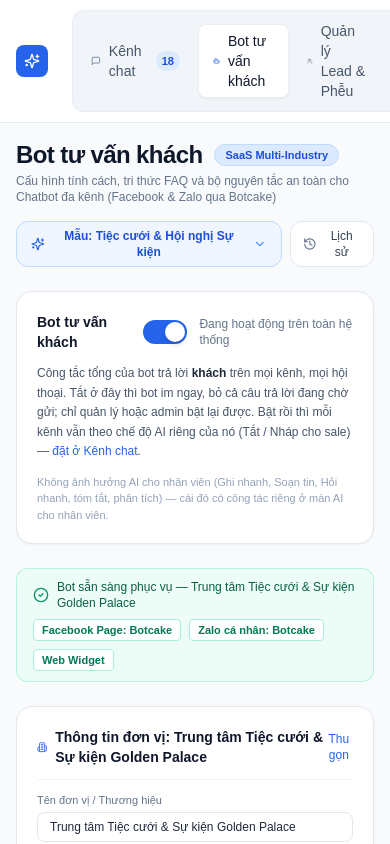
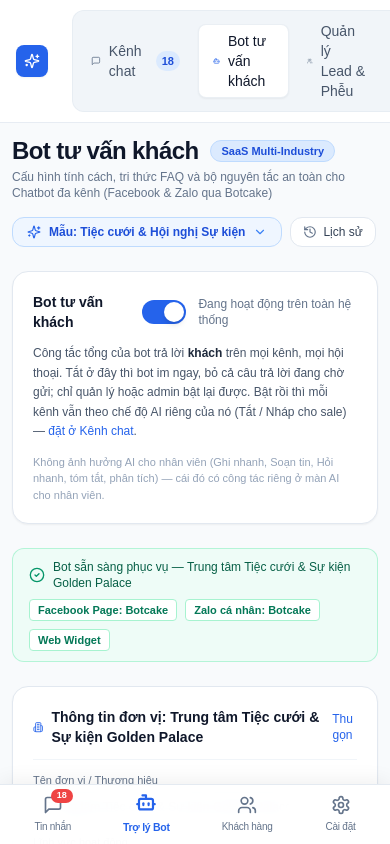
Before and after one commit to tvchinh1423-sys/goldenchat-vibecoding, a Next.js app: page /training in a window 390 px wide. Shown: the top 844 px of the page. Built offline with nearby package versions, Linux system fonts and the light colour scheme.

Commit message:
feat(mobile): cấu hình PWA standalone, icon app và thanh điều hướng Bottom Navigation chuẩn Zalo

```diff
--- a/app/(dashboard)/layout.tsx
+++ b/app/(dashboard)/layout.tsx
@@ -4,6 +4,7 @@ import React from "react";
 import Link from "next/link";
 import { usePathname } from "next/navigation";
 import { MessageSquare, Bot, Users, Search, Sparkles, Settings } from "lucide-react";
+import { MobileBottomNav } from "@/components/mobile-bottom-nav";
 
 export default function DashboardLayout({
   children,
@@ -110,9 +111,12 @@ export default function DashboardLayout({
       </header>
 
       {/* Main Content Area */}
-      <main className="flex-1 p-4 md:p-6 max-w-[1700px] w-full mx-auto">
+      <main className="flex-1 p-3 sm:p-4 md:p-6 pb-20 md:pb-6 max-w-[1700px] w-full mx-auto">
         {children}
       </main>
+
+      {/* Mobile Bottom Navigation Bar (Chuẩn Zalo App) */}
+      <MobileBottomNav />
     </div>
   );
 }
--- a/app/globals.css
+++ b/app/globals.css
@@ -37,4 +37,10 @@
   .panel {
     @apply min-h-0 overflow-hidden rounded-2xl border bg-white shadow-panel;
   }
+  .safe-bottom {
+    padding-bottom: max(env(safe-area-inset-bottom), 12px);
+  }
+  .safe-top {
+    padding-top: max(env(safe-area-inset-top), 12px);
+  }
 }
--- a/app/layout.tsx
+++ b/app/layout.tsx
@@ -1,9 +1,28 @@
-import type { Metadata } from "next";
+import type { Metadata, Viewport } from "next";
 import "./globals.css";
 
+export const viewport: Viewport = {
+  width: "device-width",
+  initialScale: 1,
+  maximumScale: 1,
+  userScalable: false,
+  viewportFit: "cover",
+  themeColor: "#2563eb",
+};
+
 export const metadata: Metadata = {
-  title: "Hộp thư | OmniChat AI",
-  description: "Không gian tư vấn đa kênh của Học viện Kstudy.",
+  title: "OmniChat AI — Hệ thống Chatbot FAQ & Đặt Lịch Tư Vấn Đa Kênh",
+  description: "Giải pháp Chatbot AI Đa kênh (Facebook & Zalo qua Botcake, Web) - VibeCoding 2026",
+  manifest: "/manifest.json",
+  appleWebApp: {
+    capable: true,
+    statusBarStyle: "default",
+    title: "OmniChat AI",
+  },
+  icons: {
+    icon: "/icon.svg",
+    apple: "/icon.svg",
+  },
 };
 
 export default function RootLayout({
@@ -11,7 +30,9 @@ export default function RootLayout({
 }: Readonly<{ children: React.ReactNode }>) {
   return (
     <html lang="vi">
-      <body>{children}</body>
+      <body className="min-h-screen bg-slate-50 text-slate-900 antialiased select-none-touch overflow-x-hidden">
+        {children}
+      </body>
     </html>
   );
 }
--- a/components/inbox/inbox-workspace.tsx
+++ b/components/inbox/inbox-workspace.tsx
@@ -18,6 +18,7 @@ import type { Attachment, Conversation, InboxFilters } from "@/lib/inbox/types";
 import { ConversationList } from "./conversation-list";
 import { ChatPane } from "./chat-pane";
 import { InfoPanel, type LeadFields } from "./info-panel";
+import { MobileBottomNav } from "@/components/mobile-bottom-nav";
 
 const DEFAULT_FILTERS: InboxFilters = {
   query: "",
@@ -488,6 +489,9 @@ export function InboxWorkspace() {
           </div>
         )}
       </div>
+
+      {/* Mobile Bottom Navigation Bar (Chuẩn Zalo) */}
+      <MobileBottomNav />
     </main>
   );
 }
--- /dev/null
+++ b/components/mobile-bottom-nav.tsx
@@ -0,0 +1,81 @@
+"use client";
+
+import React from "react";
+import Link from "next/link";
+import { usePathname } from "next/navigation";
+import { MessageSquare, Bot, Users, Settings } from "lucide-react";
+
+export function MobileBottomNav() {
+  const pathname = usePathname();
+
+  const navItems = [
+    {
+      name: "Tin nhắn",
+      href: "/inbox",
+      icon: MessageSquare,
+      badge: "18",
+    },
+    {
+      name: "Trợ lý Bot",
+      href: "/training",
+      icon: Bot,
+    },
+    {
+      name: "Khách hàng",
+      href: "/leads",
+      icon: Users,
+    },
+    {
+      name: "Cài đặt",
+      href: "/settings",
+      icon: Settings,
+    },
+  ];
+
+  return (
+    <nav
+      aria-label="Thanh điều hướng di động"
+      className="fixed bottom-0 left-0 right-0 z-50 bg-white/95 backdrop-blur-md border-t border-slate-200/90 flex items-center justify-around py-1.5 px-2 pb-[max(env(safe-area-inset-bottom),6px)] shadow-[0_-4px_20px_rgba(0,0,0,0.06)] md:hidden transition-all"
+    >
+      {navItems.map((item) => {
+        const isActive =
+          item.href === "/inbox"
+            ? pathname === "/inbox" || pathname.startsWith("/inbox/")
+            : pathname.startsWith(item.href);
+        const Icon = item.icon;
+
+        return (
+          <Link
+            key={item.href}
+            href={item.href}
+            className={`relative flex flex-col items-center justify-center py-1 px-3 rounded-xl transition-all duration-150 ${
+              isActive
+                ? "text-blue-600 scale-105 font-bold"
+                : "text-slate-500 hover:text-slate-800 font-medium"
+            }`}
+          >
+            <div className="relative">
+              <Icon
+                className={`w-5 h-5 transition-transform ${
+                  isActive ? "stroke-[2.5px] -translate-y-0.5" : "stroke-2"
+                }`}
+              />
+              {item.badge && (
+                <span className="absolute -top-1.5 -right-2.5 px-1.5 py-0.2 bg-red-500 text-white rounded-full text-[9px] font-extrabold shadow-xs">
+                  {item.badge}
+                </span>
+              )}
+            </div>
+            <span
+              className={`text-[10px] tracking-tight mt-1 ${
+                isActive ? "text-blue-600 font-semibold" : "text-slate-500"
+              }`}
+            >
+              {item.name}
+            </span>
+          </Link>
+        );
+      })}
+    </nav>
+  );
+}
```
Also changed, not shown: public/icon.svg (added), public/manifest.json (added).
